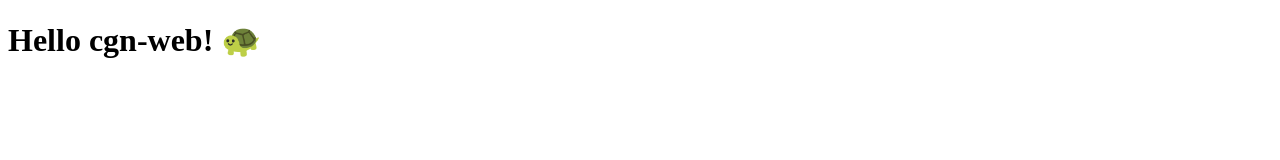
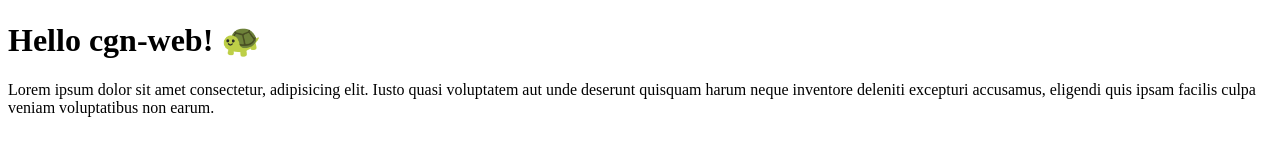
Before and after one commit to djfarly/my-first-website, a plain HTML site: page index.html in a window 1280 px wide. Drawn offline with Linux system fonts and the light colour scheme.

Commit message:
add message

```diff
--- a/index.html
+++ b/index.html
@@ -8,5 +8,11 @@
   </head>
   <body>
     <h1>Hello cgn-web! 🐢</h1>
+    <p>
+      Lorem ipsum dolor sit amet consectetur, adipisicing elit. Iusto quasi
+      voluptatem aut unde deserunt quisquam harum neque inventore deleniti
+      excepturi accusamus, eligendi quis ipsam facilis culpa veniam voluptatibus
+      non earum.
+    </p>
   </body>
 </html>
```
